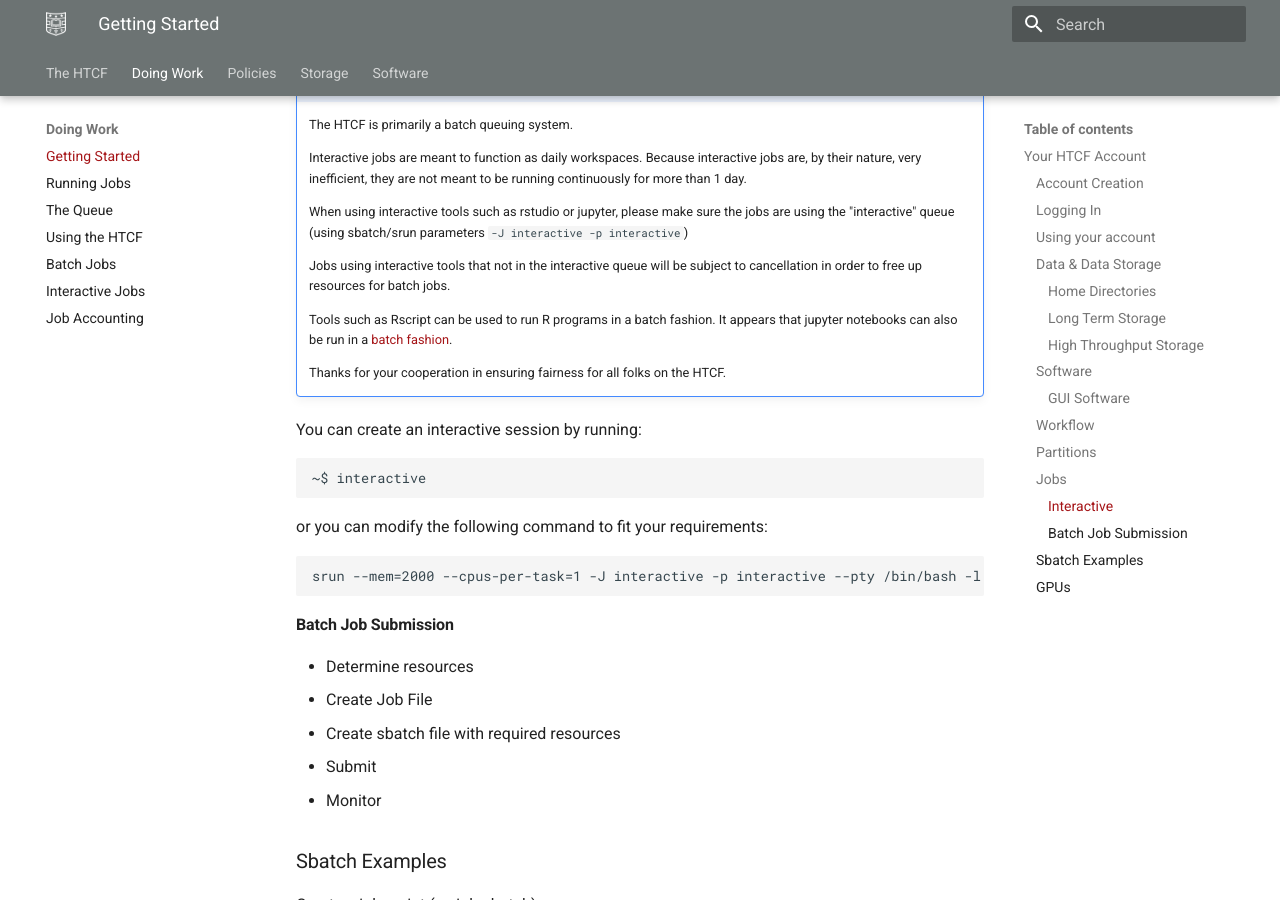
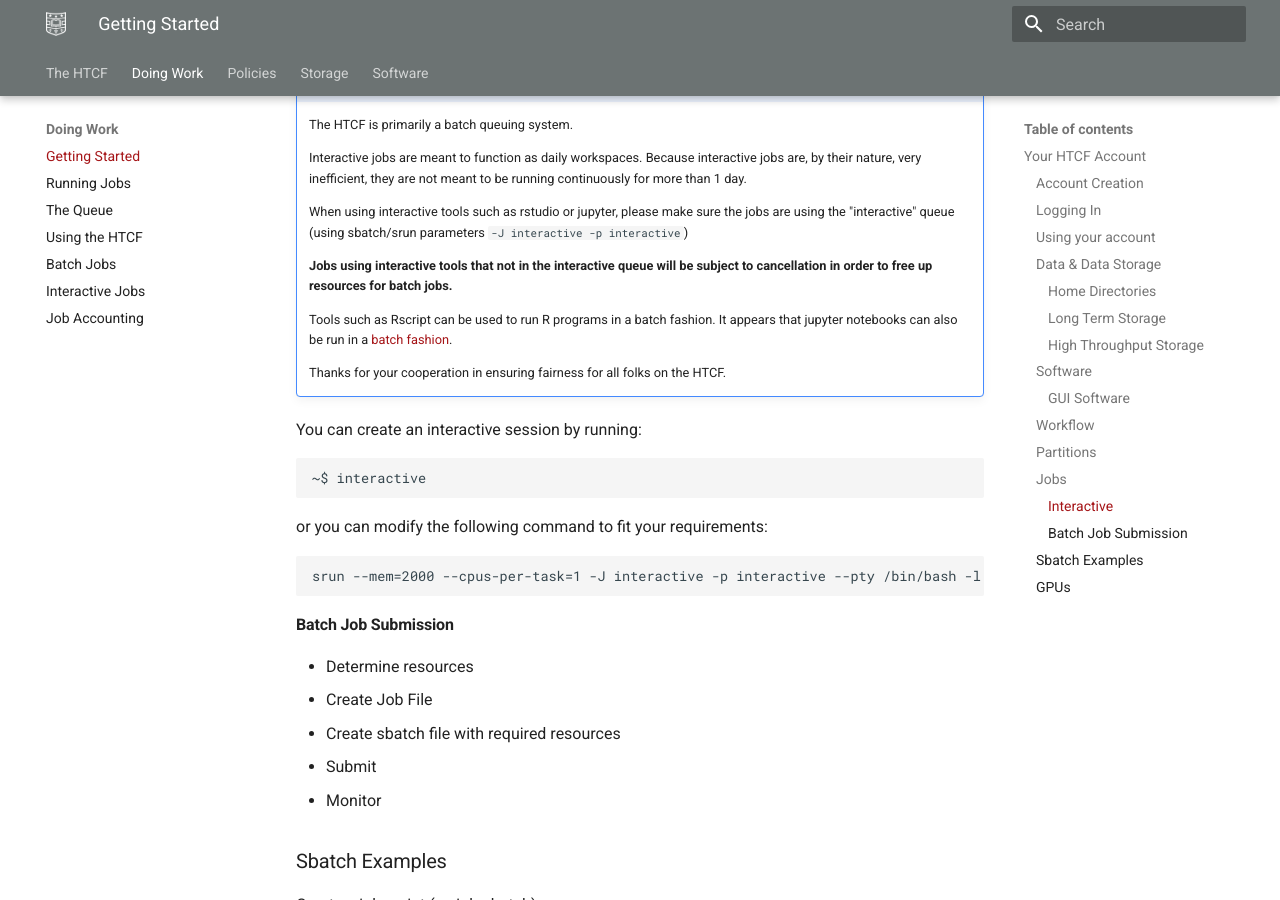
Before and after one commit to htcf/docs, an MkDocs documentation site: the page built from docs/getstarted.md, in a window 1280 px wide and 900 px high, scrolled down 2846 px. Built offline with MkDocs 1.6.1 and Material for MkDocs 9.7.7, drawn with Linux system fonts in a browser that asks for light colours.

```diff
--- a/docs/getstarted.md
+++ b/docs/getstarted.md
@@ -96,7 +96,7 @@ Interactive sessions are for running interactive scripts, vizualization, any tas
 
     When using interactive tools such as rstudio or jupyter, please make sure the jobs are using the "interactive" queue  (using sbatch/srun parameters `-J interactive -p interactive`)
 
-    Jobs using interactive tools that not in the interactive queue will be subject to cancellation in order to free up resources for batch jobs.
+    **Jobs using interactive tools that not in the interactive queue will be subject to cancellation in order to free up resources for batch jobs.**
 
     Tools such as Rscript can be used to run R programs in a batch fashion.
     It appears that jupyter notebooks can also be run in a [batch fashion](http://tritemio.github.io/smbits/2016/01/02/execute-notebooks/).
```
